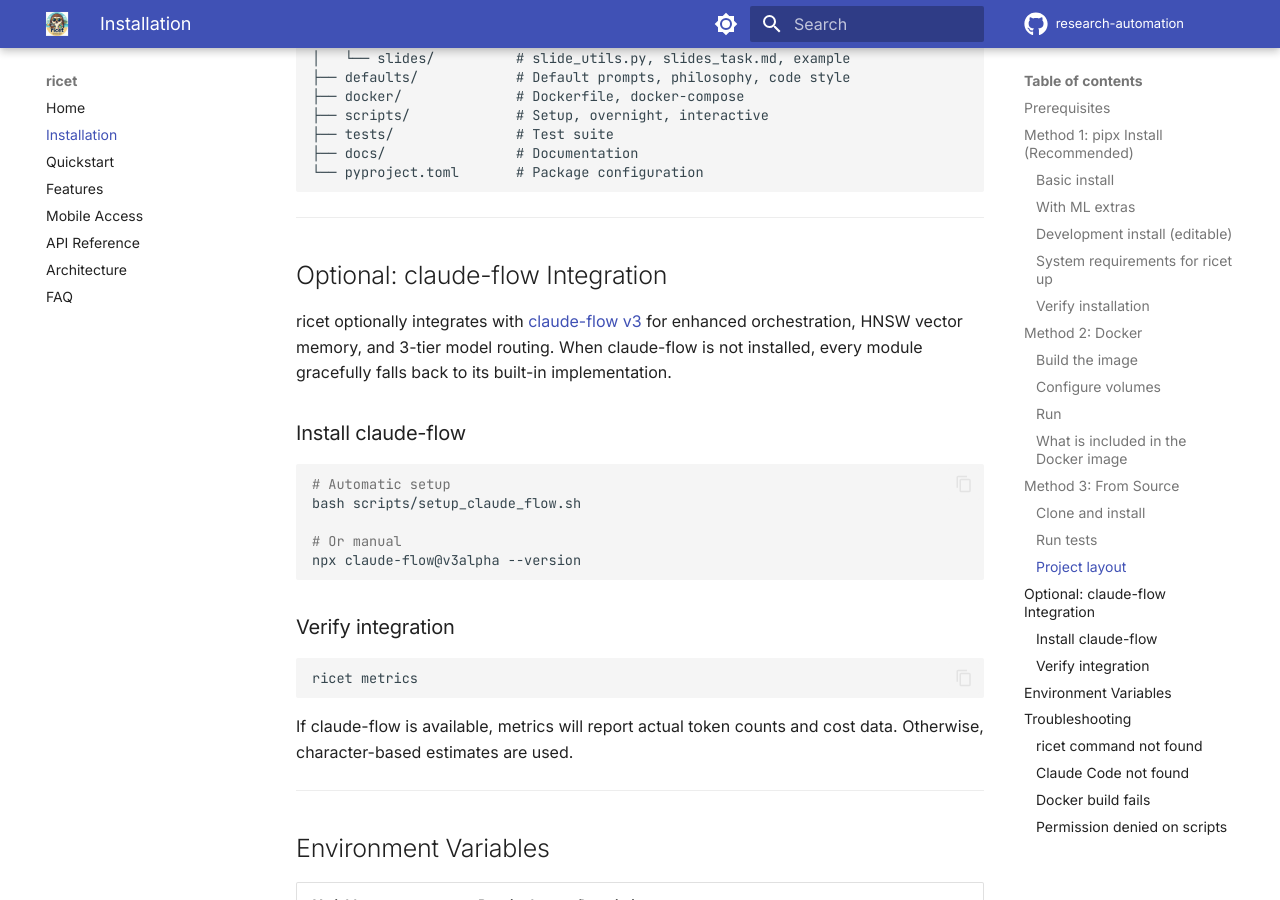
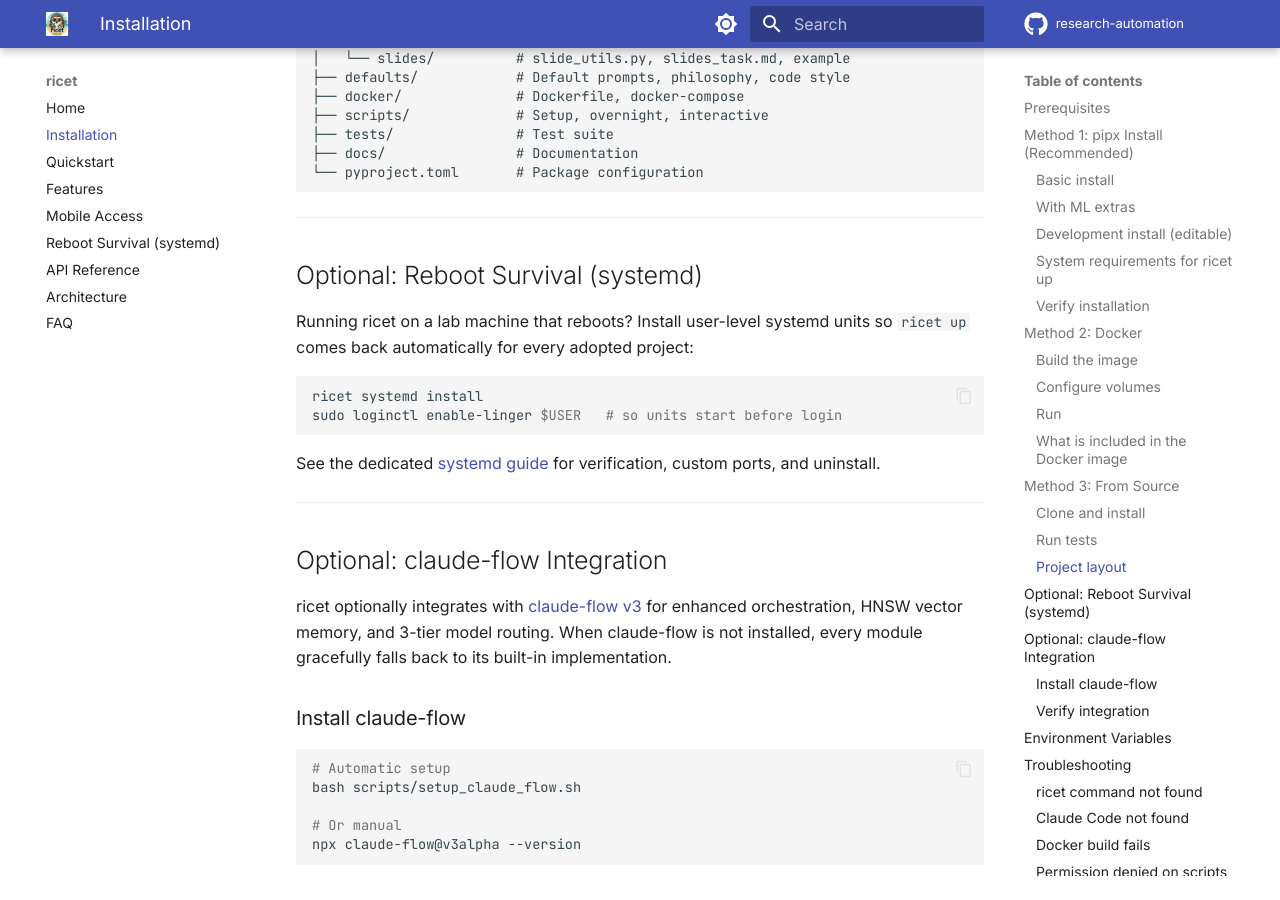
Before and after one commit to lucafusarbassini/research-automation, an MkDocs documentation site: the page built from docs/site/installation.md, in a window 1280 px wide and 900 px high, scrolled down 4480 px. Built offline with MkDocs 1.6.1 and Material for MkDocs 9.7.7, drawn with Linux system fonts in a browser that asks for light colours; comment, search, counter and statistics services are not loaded.

Commit message:
Document systemd reboot-survival workflow
New docs/site/systemd.md walks through `ricet systemd install`,
`loginctl enable-linger`, the `~/projects/<name>` symlink convention,
verification with `systemctl --user status`, and uninstall. Linked
from installation.md and added to the mkdocs nav.

Co-Authored-By: Claude Opus 4.7 (1M context) <noreply@anthropic.com>

````diff
--- a/docs/site/installation.md
+++ b/docs/site/installation.md
@@ -194,6 +194,21 @@ research-automation/
 
 ---
 
+## Optional: Reboot Survival (systemd)
+
+Running ricet on a lab machine that reboots? Install user-level systemd
+units so `ricet up` comes back automatically for every adopted project:
+
+```bash
+ricet systemd install
+sudo loginctl enable-linger $USER   # so units start before login
+```
+
+See the dedicated [systemd guide](systemd.md) for verification, custom
+ports, and uninstall.
+
+---
+
 ## Optional: claude-flow Integration
 
 ricet optionally integrates with [claude-flow v3](https://github.com/ruvnet/claude-flow) for enhanced orchestration, HNSW vector memory, and 3-tier model routing. When claude-flow is not installed, every module gracefully falls back to its built-in implementation.
--- a/mkdocs.yml
+++ b/mkdocs.yml
@@ -48,6 +48,7 @@ nav:
   - Quickstart: quickstart.md
   - Features: features.md
   - Mobile Access: mobile.md
+  - Reboot Survival (systemd): systemd.md
   - API Reference: api.md
   - Architecture: architecture.md
   - FAQ: faq.md
````
Also changed, not shown: docs/site/systemd.md (added, +118 -0 lines).
